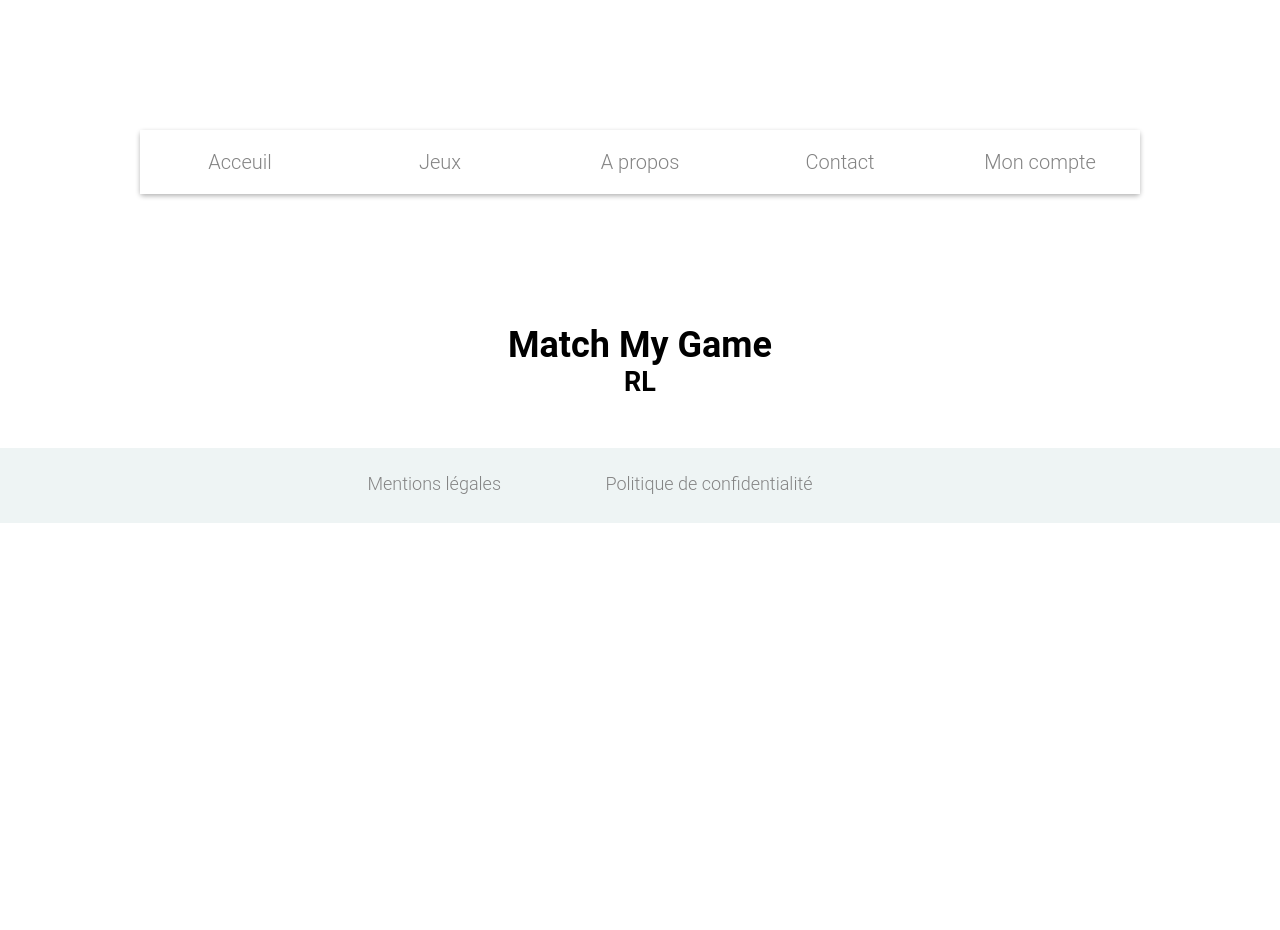
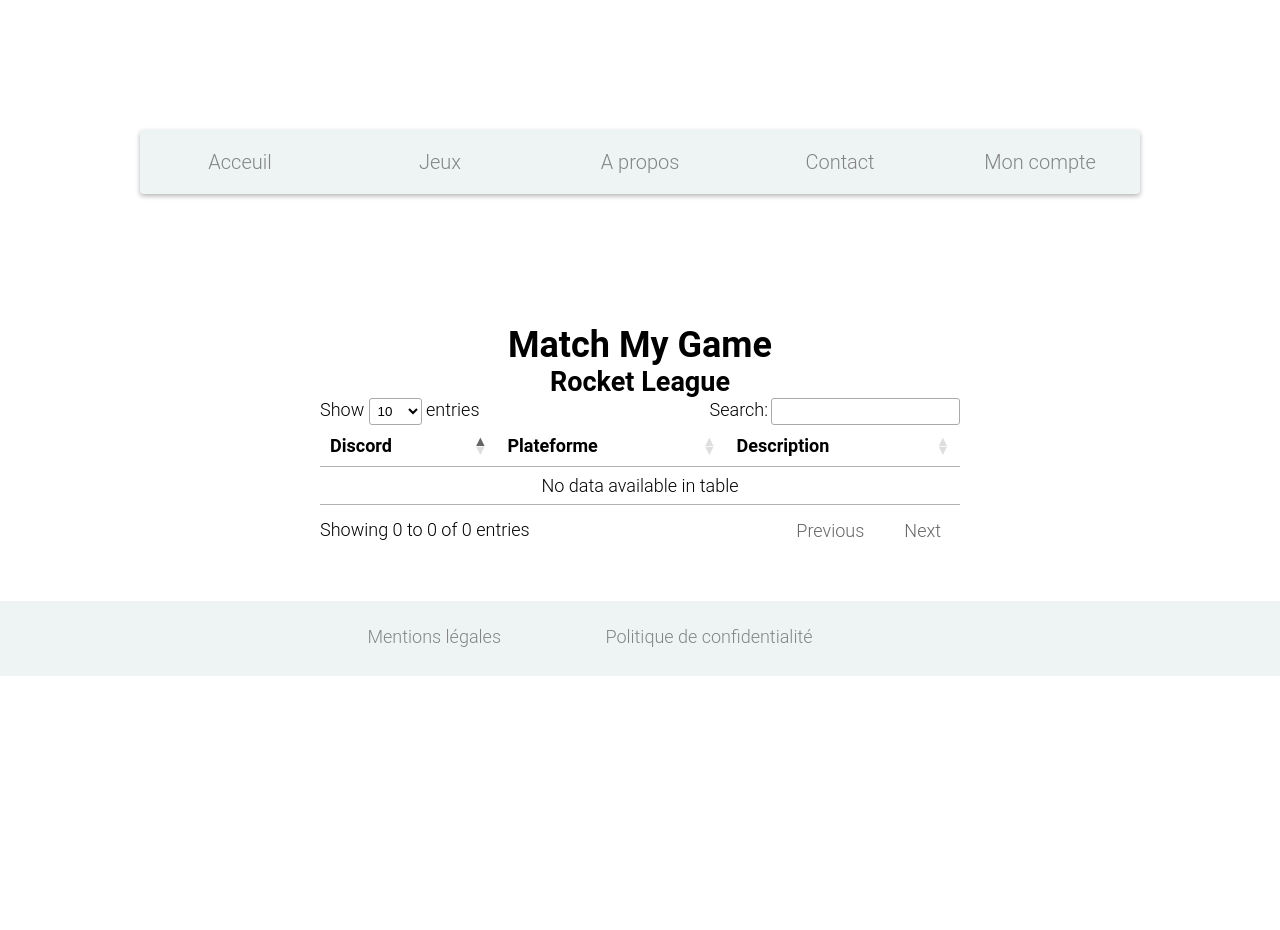
Before and after one commit to MatchMyGame/MatchMyGame, a PHP site: page /game.php?jeu=RL in a window 1280 px wide. Run offline with PHP 8.4, Linux system fonts and the light colour scheme; data that the repository does not hold is empty; some libraries are stand-ins or nearby versions.

Commit message:
datatable

```diff
--- a/formulaire.php
+++ b/formulaire.php
@@ -115,13 +115,13 @@
 
     <div>
       <legend>Choisissez vos jeux favoris</legend>
-      <label for="fortnite"><input id="fortnite" type="checkbox" name="jeux[]" value="fortnite"> Fortnite</label>
+      <label for="fortnite"><input id="fortnite" type="checkbox" name="jeux[]" value="Fortnite"> Fortnite</label>
       <label for="LOL"><input id="LOL" type="checkbox" name="jeux[]" value="LOL"> LEAGUE Of LEGEND</label>
       <label for="COD"><input id="COD" type="checkbox" name="jeux[]" value="COD"> CALL OF DUTY</label>
       <label for="MH"><input id="R6" type="checkbox" name="jeux[]" value="R6"> Rainbow six siege</label>
       <label for="OV"><input id="OV" type="checkbox" name="jeux[]" value="OV"> OVERWATCH</label>
-      <label for="RK"><input id="RK" type="checkbox" name="jeux[]" value="Rocket League"> ROCKET LEAGUE</label>
-      <label for="Among US"><input id="Among us" type="checkbox" name="jeux[]" value="Among US"> AMONG US</label>
+      <label for="RK"><input id="RK" type="checkbox" name="jeux[]" value="RL"> ROCKET LEAGUE</label>
+      <label for="Among US"><input id="Among us" type="checkbox" name="jeux[]" value="among"> AMONG US</label>
       <label for="FIFA"><input id="FIFA" type="checkbox" name="jeux[]" value="FIFA"> FIFA 21</label>
     </div>
     <div id="mention">
--- a/game.php
+++ b/game.php
@@ -7,7 +7,7 @@
 /*while ($donnees = $getuser->fetch()) {
 	echo '<p>'.$donnees['discord'].'-'. $donnees['plateforme'].'</p>';
 }*/
-
+$nomJeux = array('R6' => 'Rainbow Six Siege' ,'LOL' => 'League of Legends','COD' => 'Call of Duty','OV' => 'Overwatch','among' => 'Among Us','RL' => 'Rocket League','fortnite' => 'Fortnite', );
 
 ?>
 
@@ -19,6 +19,11 @@
 <title>PTUT</title>
 <link rel="stylesheet" href="style.css" />
 <link rel="stylesheet" href="jeux.css" />
+<link rel="stylesheet" type="text/css" href="https://cdn.datatables.net/1.10.22/css/jquery.dataTables.css">
+<script src="https://ajax.googleapis.com/ajax/libs/jquery/3.5.1/jquery.min.js"></script>
+<script type="text/javascript" charset="utf8" src="https://cdn.datatables.net/1.10.22/js/jquery.dataTables.js"></script>
+
+
 
 </head>
 
@@ -27,22 +32,27 @@
 		<?php include('header.php') ?>
 
 
-		<h2> <?php echo $_GET['jeu']; ?></h2>
+		<h2> <?php echo $nomJeux[$_GET['jeu']]; ?></h2>
 
-<?php
+
+<table id="table">
+	<thead>
+
+		<th>Discord</th>
+		<th>Plateforme</th>
+		<th>Description</th>
+
+	</thead>
+	<?php
 	while ($donnees = $getuser->fetch()) {
-		echo '<div class="afficher_user">';
-
-		echo	'<div class="info_user">'. '<p>'. 'Discord : '.$donnees['discord'].'</p>' .'</div>';
-		echo  '<div class="info_user">' .'<p>' .'Plateforme: '.$donnees['plateforme']. '</p>' .'</div>';
-
-		echo '<div class="info_user">' .'<p>' .'Description: '.$donnees['description']. '</p>' .'</div>';
-
-		echo	'</div>';
-
-	}
-?>
-
+	echo '<tr>' ;
+	echo	'<td>'.$donnees['discord'].'</td>';
+	echo	'<td>'.$donnees['plateforme'].'</td>';
+	echo	'<td>'.$donnees['description'].'</td>';
+	echo '</tr>';
+}
+	?>
+</table>
 
 
 
@@ -57,7 +67,13 @@
 
 
 		<?php include('footer.php') ?>
-
+	 	<script type="text/javascript">
+	 		$(document).ready( function () {
+    			$('#table').DataTable({
+    				searching:true
+    			});
+			} );
+	 	</script>
 
 		</body>
 	</div>
--- a/jeux.css
+++ b/jeux.css
@@ -1,24 +1,4 @@
-.afficher_user {
-
-	border-width:1px;
-	border-style:solid;
-	border-color: white;
-	width: 300px;
-	height: 100px;
-	margin: 0 auto;
-	margin-top: 30px;
-	background-color: #EEF4F4;
+#table_wrapper {
+	max-width: 50%;
+	margin: auto;
 }
-.info_user {
-	color: #848484;
-	margin-top: 10px;
-	margin-left: 5px;
-	display: flex;
-	background-color: #EEF4F4;
-	text-justify: auto;
-
-}
-.info_user p{
-	background-color: #EEF4F4;
-
-}
--- a/jeux.php
+++ b/jeux.php
@@ -16,7 +16,7 @@
 
 		<div class="presentation_jeux">
 
-			<a href="game.php?jeu=Rocket League"><img class="img_jeux" src="image/rl.jpg"></a>
+			<a href="game.php?jeu=RL"><img class="img_jeux" src="image/rl.jpg"></a>
 
 
 		</div>
--- a/style.css
+++ b/style.css
@@ -1,11 +1,12 @@
 *{
   margin:0;
   padding:0;
-  background-color: white;
+
 }
  body, html{height:100%;}
  body{
   text-align:center;
+  background-color: white;
 }
 #main{
 
```
